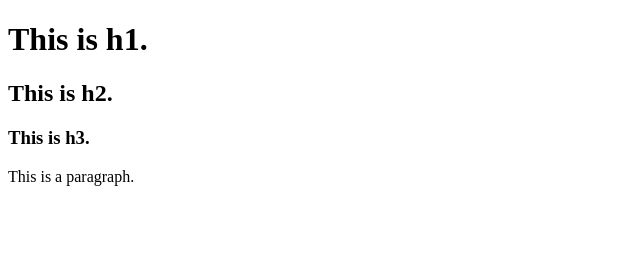
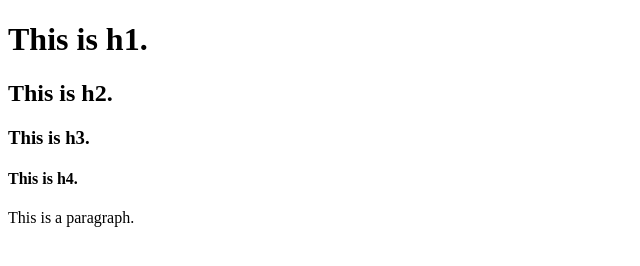
Before and after one commit to LeonNguyen95/MyHomepage, a plain HTML site: page index.html in a window 1280 px wide. Shown: the whole page, without its empty margins (0-640 px from the left). Drawn offline with Linux system fonts and the light colour scheme.

Commit message:
Add files via upload

```diff
--- a/index.html
+++ b/index.html
@@ -7,6 +7,7 @@
         <h1>This is h1.</h1>
         <h2>This is h2.</h2>
         <h3>This is h3.</h3>
+        <h4>This is h4.</h4>
         <p>This is a paragraph.</p>
         <script>
 
```
